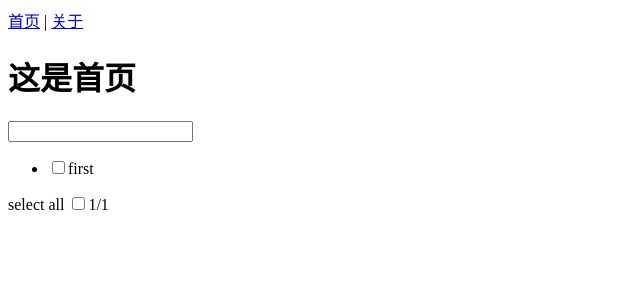
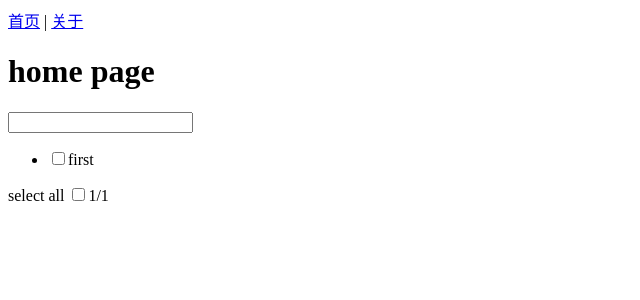
Before and after one commit to hoganjobs/vue3-geektime, a Vue app: page /#/ in a window 1280 px wide. Shown: the top 300 px of the page, without its empty margins (0-640 px from the left). Built offline with nearby package versions, Linux system fonts and the light colour scheme.

Commit message:
useTodos

```diff
--- a/src/components/Todolist.vue
+++ b/src/components/Todolist.vue
@@ -18,6 +18,10 @@
 </template>
 <script setup>
 import { ref, computed } from 'vue';
+
+let { title, todos, addTodo, clear, active, all, allDone } = useTodos();
+
+function useTodos() {
   let title = ref("")
   let todos = ref([{ title: "first", done: false }])
   function addTodo() {
@@ -46,4 +50,6 @@ let allDone = computed({
       });
     }
   })
+  return { title, todos, addTodo, clear, active, all, allDone }
+}
 </script>
--- a/src/pages/home.vue
+++ b/src/pages/home.vue
@@ -1,5 +1,5 @@
 <template>
-  <h1>这是首页</h1>
+  <h1>home page</h1>
   <TodoList />
 </template>
 <script setup>
```
Lines whose indentation alone changed are shown as unchanged.
